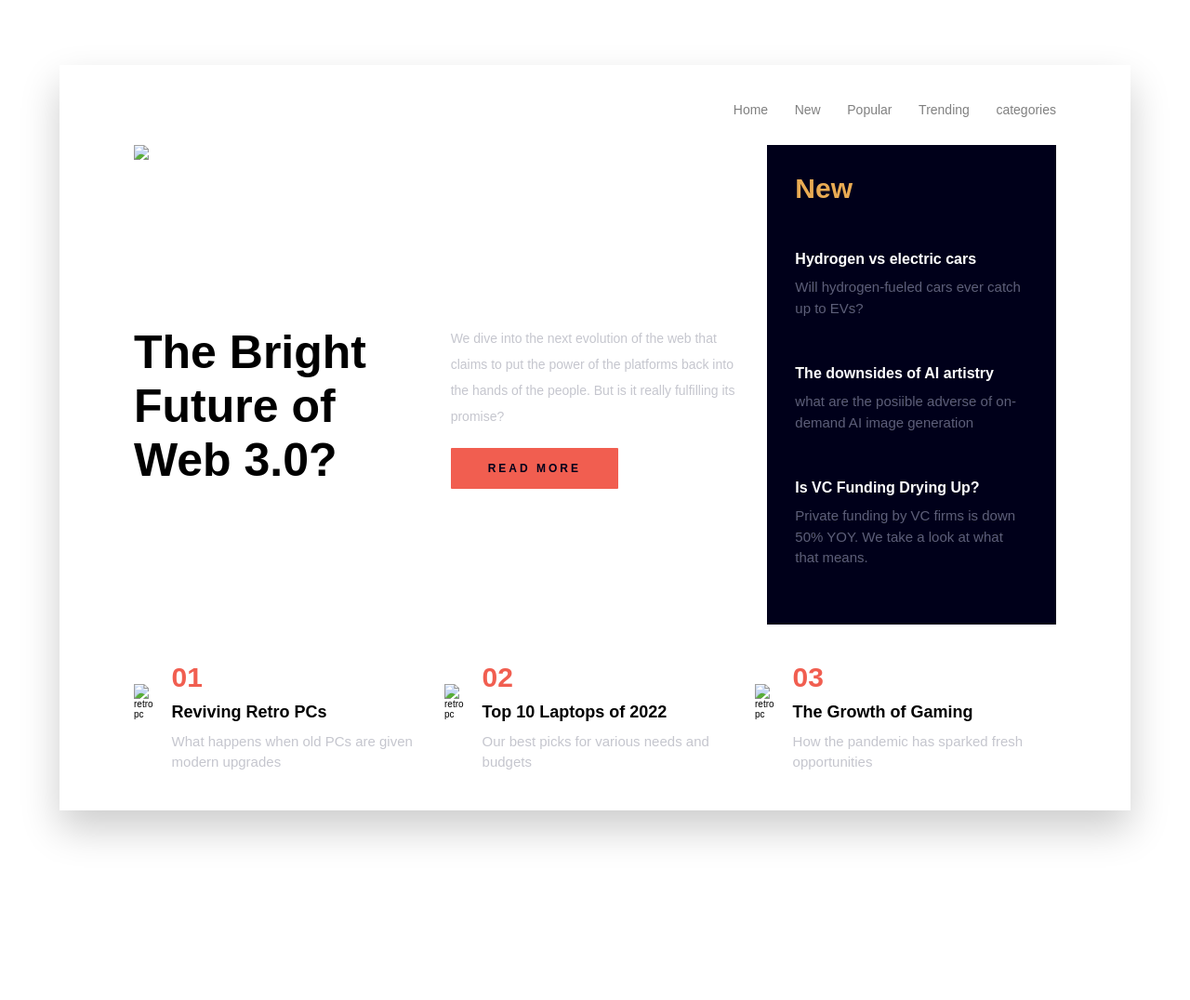
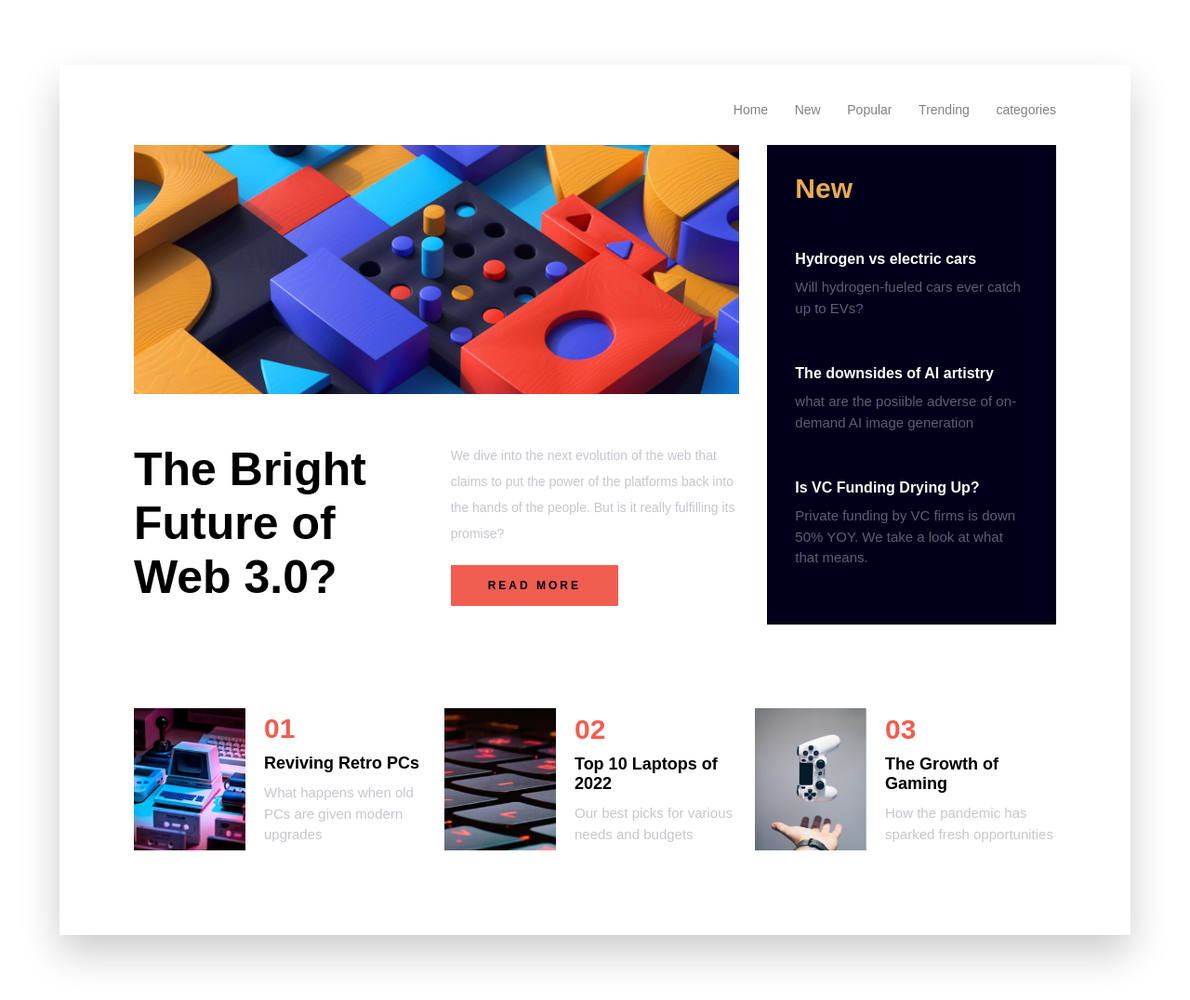
Before and after one commit to adhamhamdy67/News-homepage-solution, a plain HTML site: page index.html in a window 1280 px wide. Shown: the whole page at 93% size. Before the commit the page ends 942 px from the top, so only its background shows below. Drawn offline with Linux system fonts and the light colour scheme.

Commit message:
index.html

```diff
--- a/index.html
+++ b/index.html
@@ -30,8 +30,8 @@
   <header class="header">
     <div class="header__img">
       <picture>
-        <source srcset="assets/images/image-web-3-mobile.jpg" media="(max-width:37.5em)">
-      <img src="assets/images/image-web-3-desktop.jpg" class="header__img">
+        <source srcset="image-web-3-mobile.jpg" media="(max-width:37.5em)">
+      <img src="image-web-3-desktop.jpg" class="header__img">
 
       </picture>
     </div>
@@ -65,7 +65,7 @@
 
   <section class="features">
     <div class="description">
-    <img src="assets/images/image-retro-pcs.jpg" alt="retro pc">
+    <img src="image-retro-pcs.jpg" alt="retro pc">
       <div class="description__box">
         <span>01</span>
         <h4 class="heading-4">Reviving Retro PCs</h4>
@@ -74,7 +74,7 @@
     </div>
 
     <div class="description">
-    <img src="assets/images/image-top-laptops.jpg" alt="retro pc">
+    <img src="image-top-laptops.jpg" alt="retro pc">
       <div class="description__box">
         <span>02</span>
         <h4 class="heading-4">Top 10 Laptops of 2022</h4>
@@ -83,7 +83,7 @@
     </div>
 
     <div class="description">
-    <img src="assets/images/image-gaming-growth.jpg" alt="retro pc">
+    <img src="image-gaming-growth.jpg" alt="retro pc">
       <div class="description__box">
         <span>03</span>
         <h4 class="heading-4">  The Growth of Gaming</h4>
```
